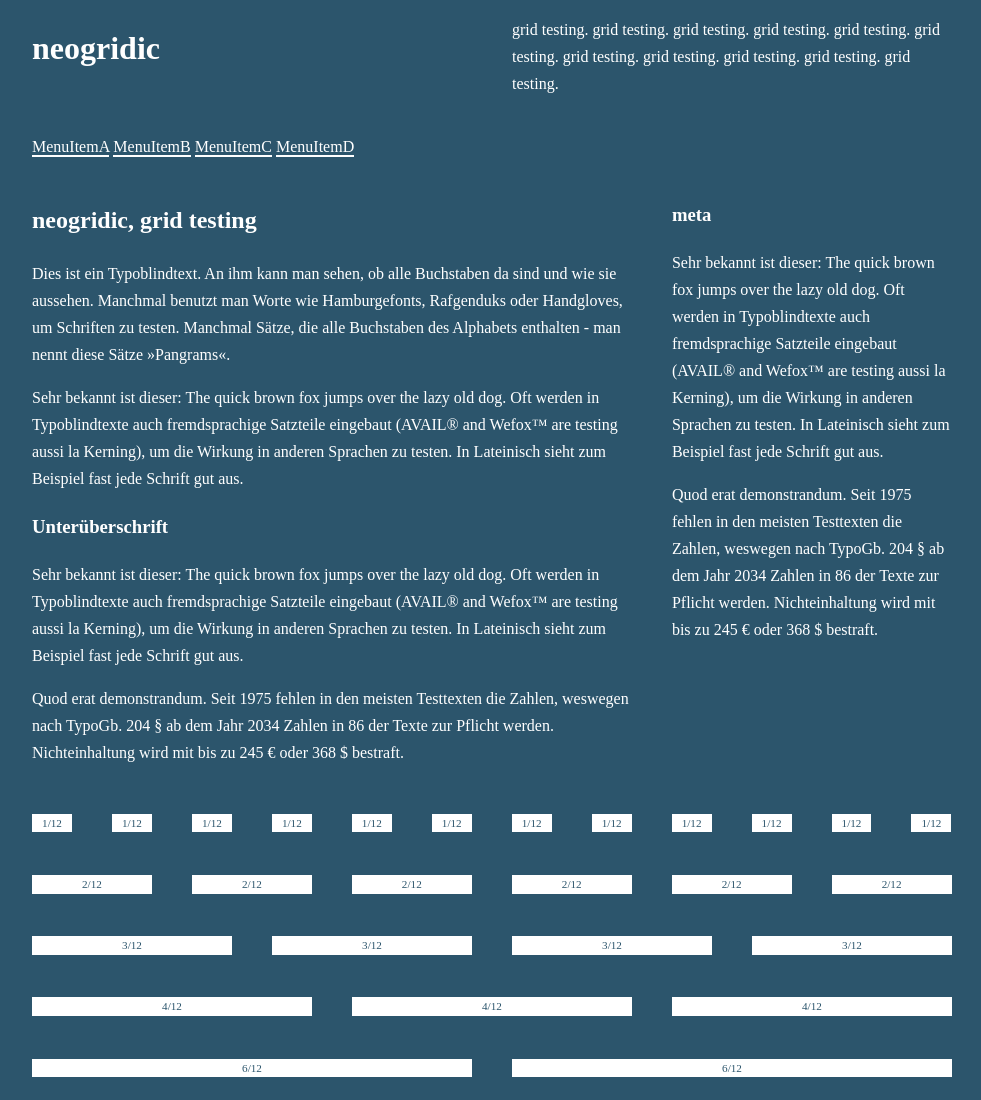
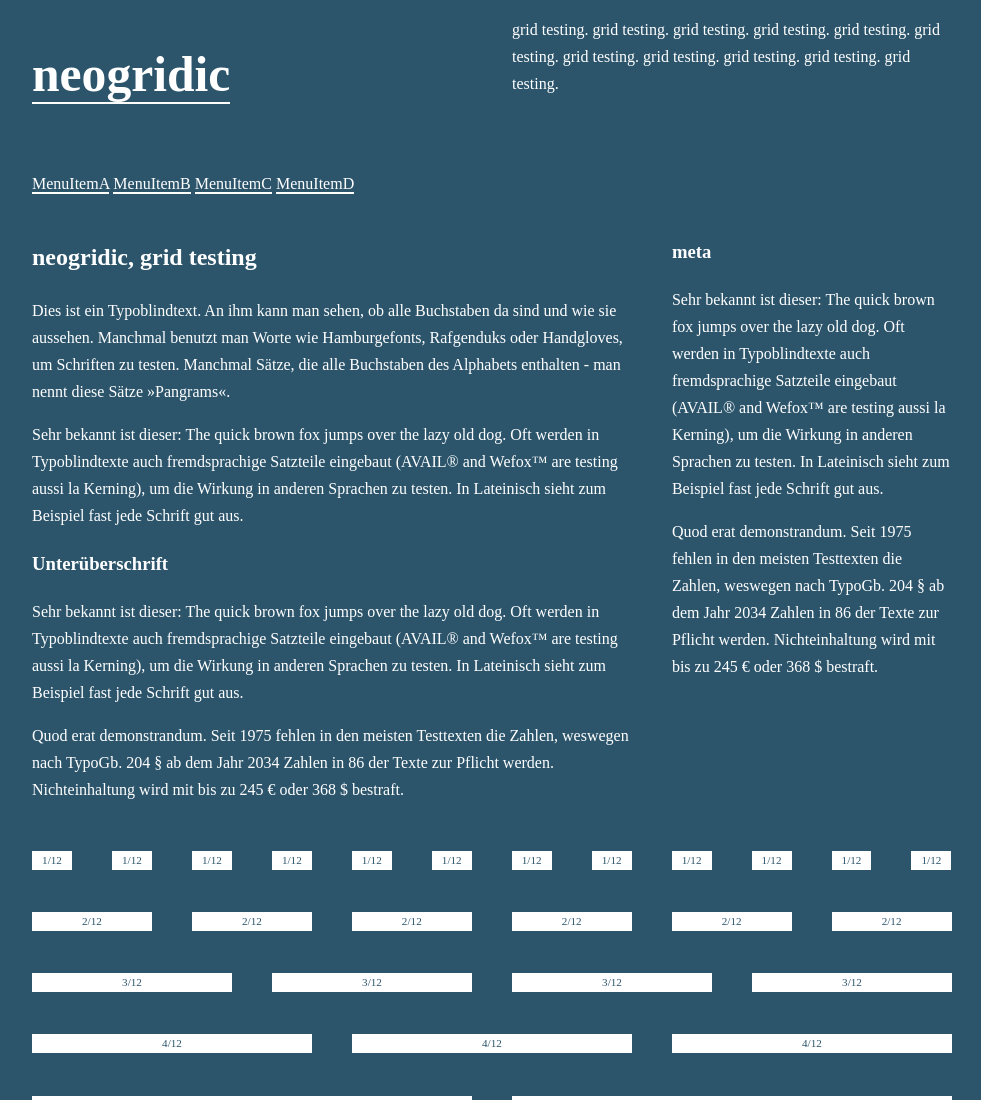
Before and after one commit to maybegeek/neogridic, a plain HTML site: page index.htm in a window 1280 px wide. Shown: the top 1100 px of the page, without its empty margins (148-1129 px from the left). Drawn offline with Linux system fonts and the light colour scheme.

Commit message:
update link + font size

```diff
--- a/index.htm
+++ b/index.htm
@@ -3,9 +3,9 @@
   <head>
     <meta charset="utf-8">
     <title>neogridic grid testing</title>
-    <meta name="author" content="">
-    <meta name="description" content="">
-    <meta name="keywords" content="">
+    <meta name="author" content="Christoph Pfeiffer">
+    <meta name="description" content="neogridic">
+    <meta name="keywords" content="neogridic">
     <link rel="stylesheet" href="neogridic.css">
     <link rel="stylesheet" href="layout.css">
   </head>
@@ -14,7 +14,7 @@
     <div class="grid w960">
 
     <header class="row">
-      <h1 class="c6">neogridic</h1>
+      <h1 class="c6"><a href="https://maybegeek.github.io/neogridic/">neogridic</a></h1>
       <p class="c6">grid testing. grid testing. grid testing. grid testing. grid testing. grid testing. grid testing. grid testing. grid testing. grid testing. grid testing.</p>
     </header>
 
--- a/layout.css
+++ b/layout.css
@@ -9,6 +9,10 @@ a {
   border-bottom: 2px solid white;
 }
 
+h1 {
+  font-size: 3.1em;
+}
+
 .block p {
   text-align: center;
   background-color: white;
```
